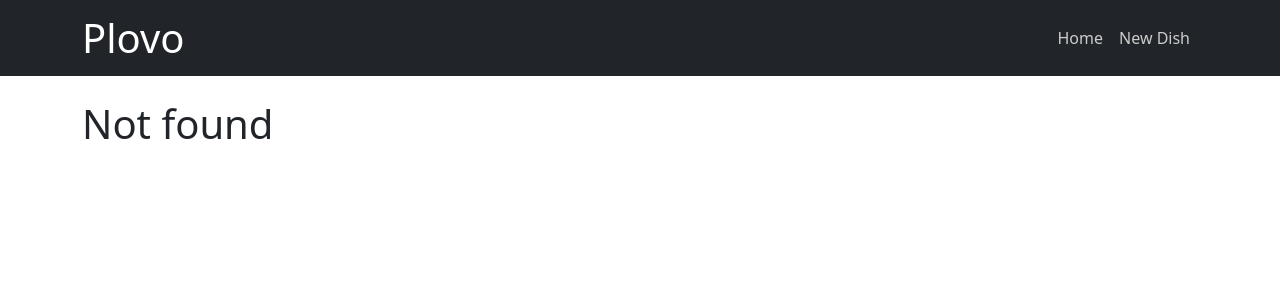
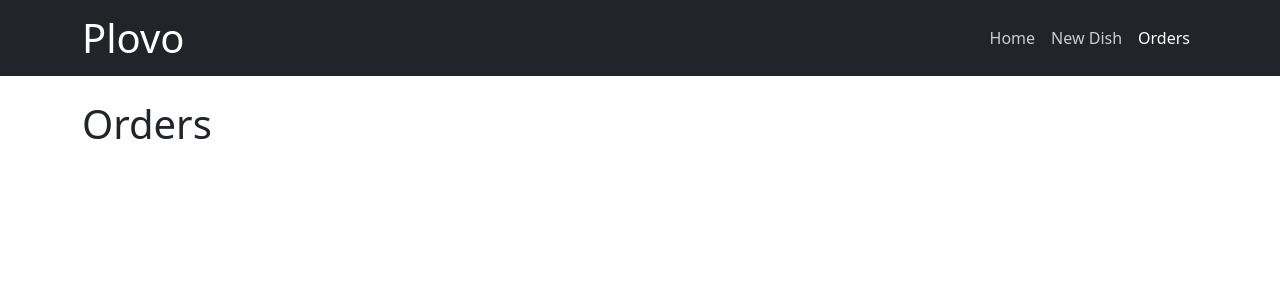
Before and after one commit to b-chomoev/Plovo, a React (Vite) app: page /orders in a window 1280 px wide. Before the commit this address had no page. Shown: the top 300 px of the page. Built offline with nearby package versions, Linux system fonts and the light colour scheme.

Commit message:
Added new page orders and added new link to the ToolBar.

```diff
--- a/src/App.tsx
+++ b/src/App.tsx
@@ -8,6 +8,7 @@ import CheckOut from './containers/CheckOut/CheckOut';
 import Order from './containers/Order/Order';
 import axiosAPI from './axiosAPI';
 import EditDish from './containers/EditDish/EditDish';
+import Orders from './containers/Orders/Orders';
 
 const App = () => {
   const [cart, setCart] = useState<DishCart[]>([]);
@@ -106,6 +107,7 @@ const App = () => {
             <Route path="/checkout" element={<CheckOut cart={cart}/>}>
               <Route path="continue" element={<Order cart={cart} clearCart={clearCart} />} />
             </Route>
+            <Route path="/orders" element={<Orders />} />
             <Route path="*" element={<h1>Not found</h1>}/>
           </Routes>
         </div>
--- a/src/components/ToolBar/ToolBar.tsx
+++ b/src/components/ToolBar/ToolBar.tsx
@@ -15,6 +15,9 @@ const ToolBar = () => {
                 <li className='nav-item text-white'>
                   <NavLink className="nav-link" to="/newDish">New Dish</NavLink>
                 </li>
+                <li className='nav-item text-white'>
+                  <NavLink className="nav-link" to="/orders">Orders</NavLink>
+                </li>
               </ul>
             </div>
         </div>
--- /dev/null
+++ b/src/containers/Orders/Orders.tsx
@@ -0,0 +1,10 @@
+
+const Orders = () => {
+  return (
+    <>
+      <h1>Orders</h1>
+    </>
+  );
+};
+
+export default Orders;
```
